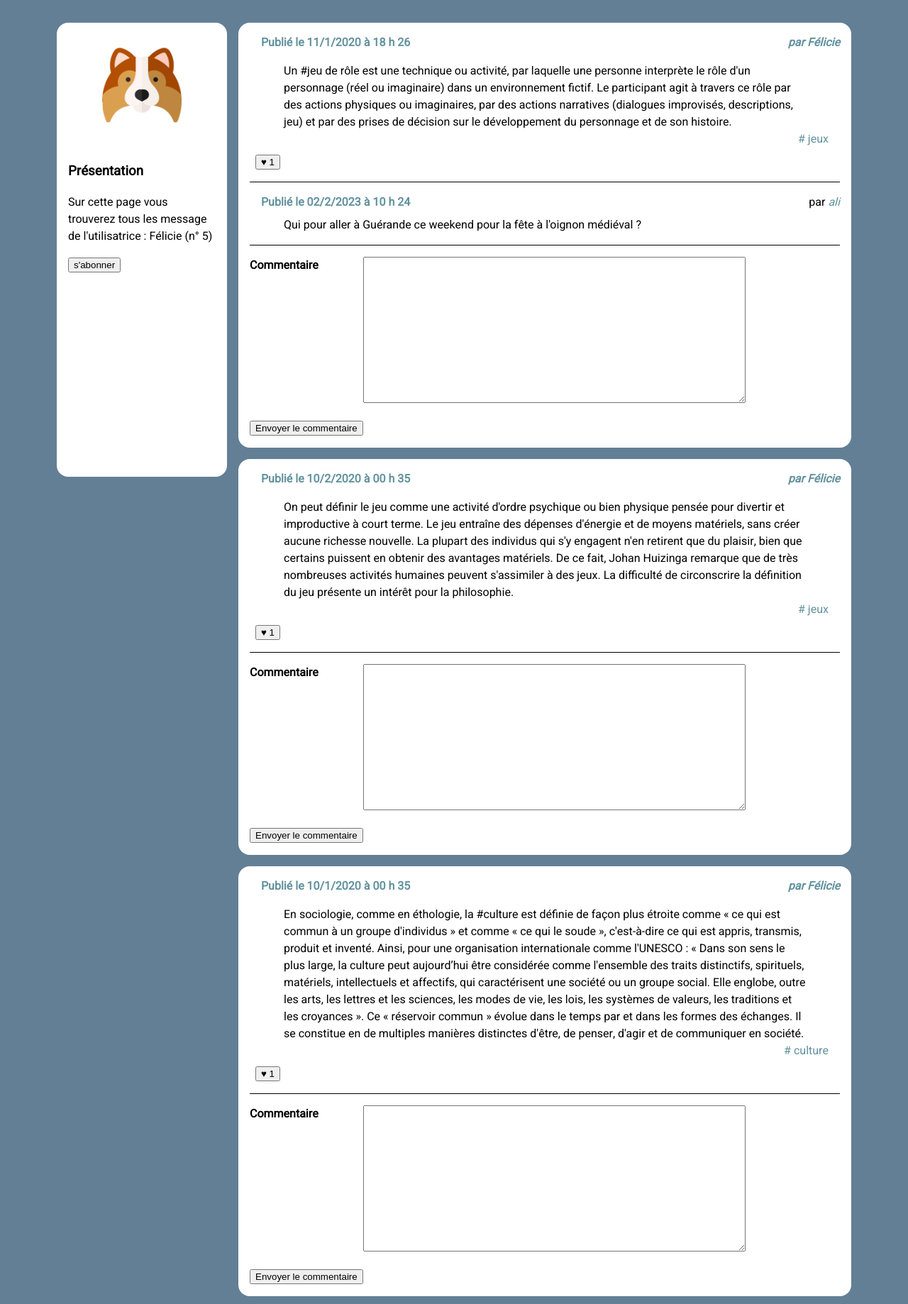
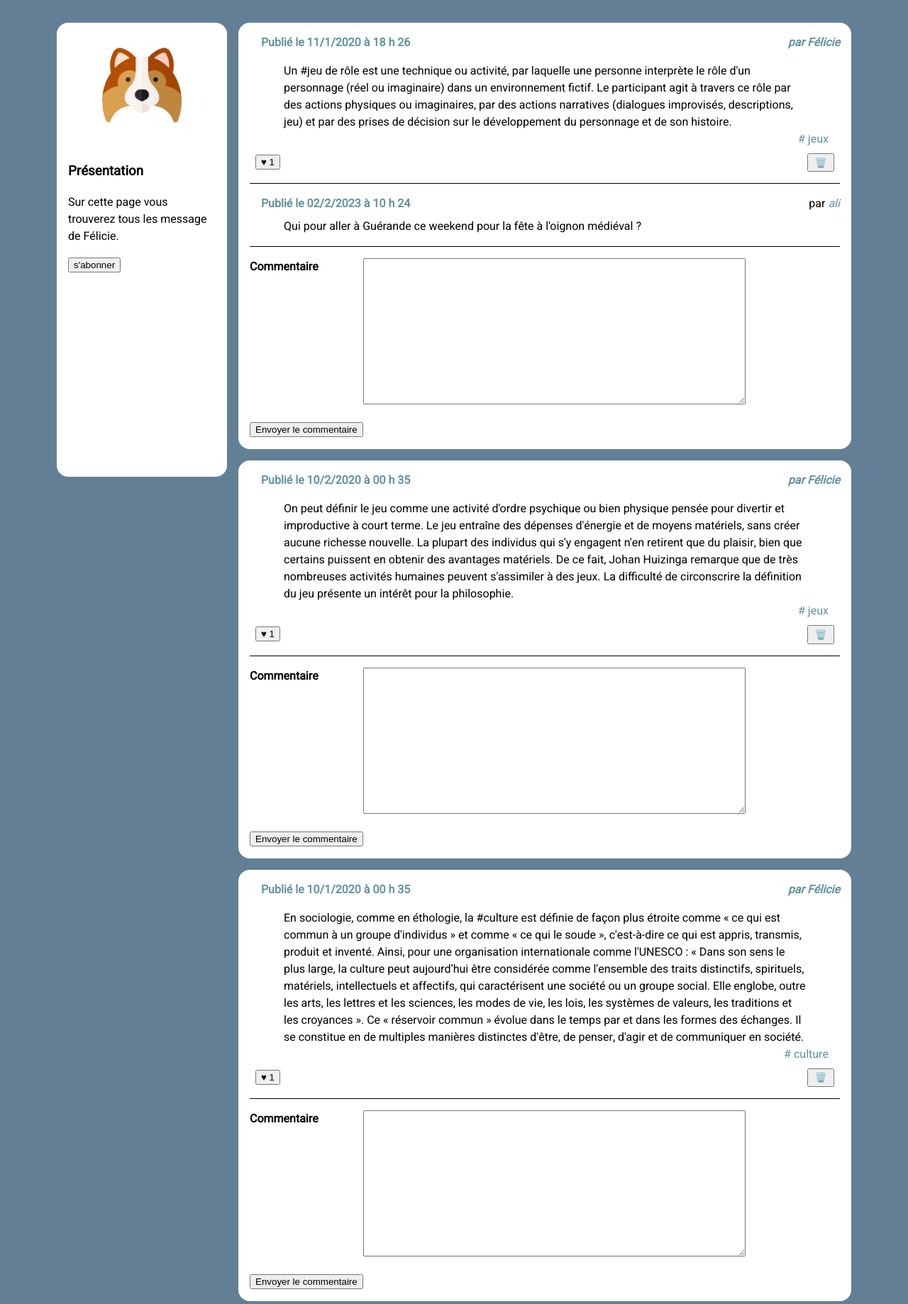
Before and after one commit to GaetanSourisse/PetMates_social_network, a PHP site: page /wall.php?user_id=5 in a window 1280 px wide. Shown: the part 88-1926 px from the top of the page at 71% size. Run offline with PHP 8.4, Linux system fonts and the light colour scheme; a user stored in the database is signed in; data comes from the database, SQL or seed files in the repository.

Commit message:
bouton supprimer sur la page wall

```diff
--- a/style.css
+++ b/style.css
@@ -297,3 +297,8 @@ body>header #tags .deroulant:hover {
     font-size: x-large;
     text-align: center;
 }
+
+/* boutton supprimer */
+.delete {
+    padding: 0.2em;
+}
--- a/wall.php
+++ b/wall.php
@@ -73,10 +73,8 @@ include('forbidenpage.php');
                 ?>
 
                 <h3>Présentation</h3>
-                <p>Sur cette page vous trouverez tous les message de l'utilisatrice :
-                    <?php echo $user['alias'] ?>
-                    (n°
-                    <?php echo $userId ?>)
+                <p>Sur cette page vous trouverez tous les message de
+                    <?php echo $user['alias'] ?>.
                 </p>
                 <?php
                 //si on est sur son propre mur, on ajoute la possibilité d'afficher les abonnements et abonnés
@@ -150,6 +148,14 @@ include('forbidenpage.php');
             <?php } ?>
 
             <?php
+            //lancement de la requête pour supprimer les posts
+                if ((!empty($_SESSION['connected_id'])) && ($userId == intval($_SESSION['connected_id']))) {
+                    if (isset($_POST['supp'])){
+                        $rqtDeletePost = "DELETE FROM posts WHERE id='".$_POST['supp']."';";
+                        $mysqli->query($rqtDeletePost);
+                    };
+                };
+
             //récupérer tous les posts du user visité
             $laQuestionEnSql = "
                     SELECT posts.content, posts.created, posts.user_id, posts.id, users.alias as author_name,
@@ -166,12 +172,13 @@ include('forbidenpage.php');
             $lesInformations = $mysqli->query($laQuestionEnSql);
             if (!$lesInformations) {
                 echo ("Échec de la requete : " . $mysqli->error);
-            }
+            };
 
             while ($post = $lesInformations->fetch_assoc()) {
 
                 //infos concernant les likes
                 $idDuPost = $post['id'];
+
                 //si le bouton like est cliqué
                 if (isset($_POST['like']) && $_POST['like'] == $idDuPost) {
 
@@ -198,6 +205,7 @@ include('forbidenpage.php');
                 }
                 ?>
                 <article>
+
                     <h3>
                         <time>
                             <?php
@@ -229,19 +237,26 @@ include('forbidenpage.php');
                         <?php } ?>
                     </div>
                     <footer>
-                                <form action="" method="post">
-                                    <button type='submit' name='like' value='<?php echo $idDuPost ?>'
+                            <form action="" method="post">
+                                <button type='submit' name='like' value='<?php echo $idDuPost ?>'
                                     <?php if (!empty($_SESSION['connected_id'])) {
                                     if ($post['user_id'] == $_SESSION['connected_id']) {
                                         echo "disabled";}} ?>>
-
                                             <div class="likePlace">
                                                 ♥
                                                 <?php echo $post['like_number'] ?>
                                             </div>
-
+                                </button>
+                            </form>
+                            <div class="button">
+                                <form action="" method="post">
+                                    <button type='submit' name='supp' value='<?php echo $idDuPost ?>' class="button-sup">
+                                            <div class="delete">
+                                            🗑️
+                                            </div>
                                     </button>
                                 </form>
+                            </div>
                     </footer>
 
                     <div id="allcomments">
@@ -256,7 +271,6 @@ include('forbidenpage.php');
 
                             if (isset($commentContent) && isset($postComment) && $postComment == $idDuPost) {
                                 $infoPostComment = $mysqli->query($rqtComment);
-
                             }
                         };
                         //affichage des commentaires
```
Also changed, not shown: news.php (+1 -9 lines).
